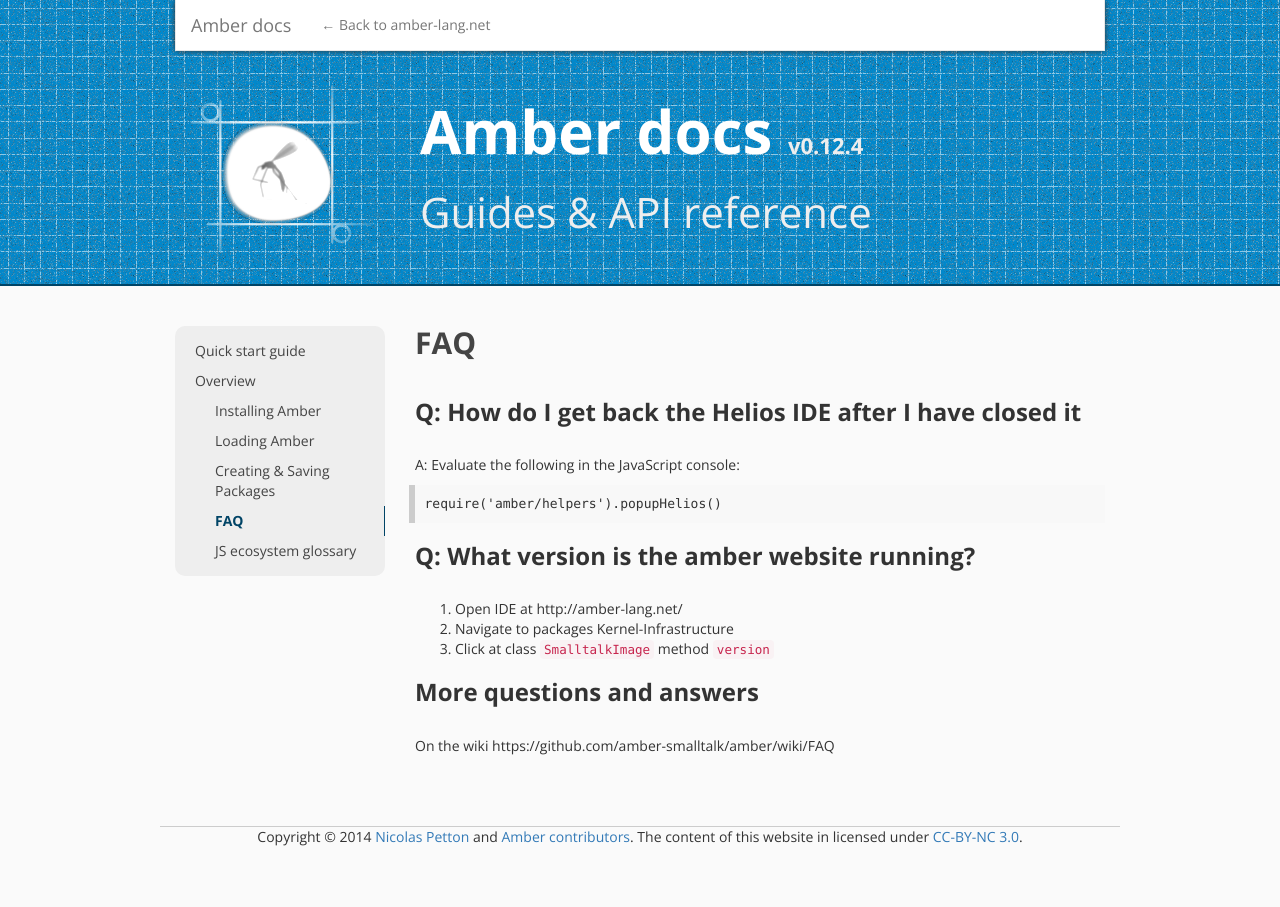
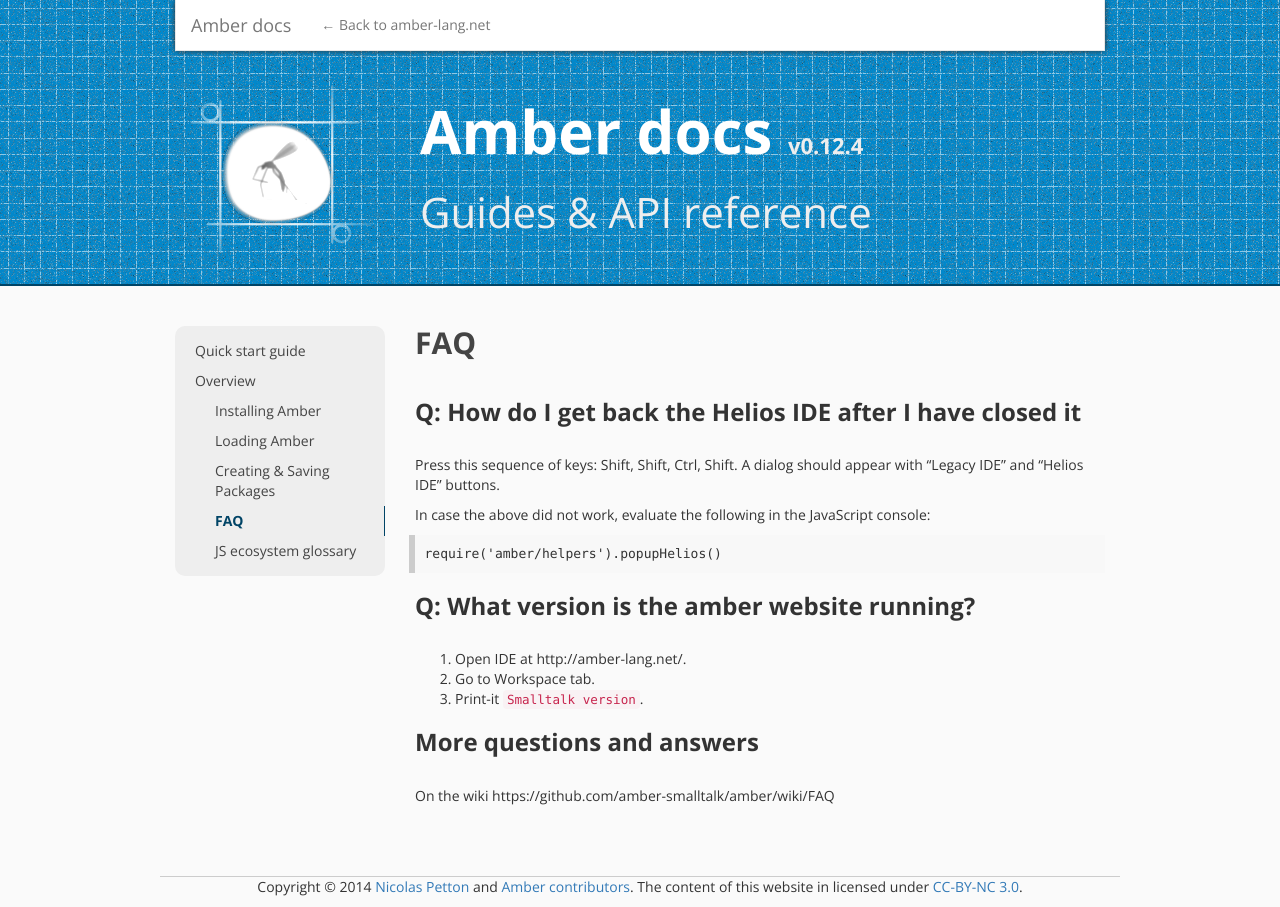
Before and after one commit to amber-smalltalk/amber-documentation, a Jekyll site: the page built from faq.md, in a window 1280 px wide. Built offline with Jekyll 4.4.1, drawn with Linux system fonts in a browser that asks for light colours; nearby versions of some CDN libraries.

Commit message:
FAQ fixes

```diff
--- a/faq.md
+++ b/faq.md
@@ -7,16 +7,19 @@ parent: Overview
 
 ### Q: How do I get back the Helios IDE after I have closed it
 
-A: Evaluate the following in the JavaScript console:
+Press this sequence of keys: Shift, Shift, Ctrl, Shift.
+A dialog should appear with "Legacy IDE" and "Helios IDE" buttons.
+
+In case the above did not work, evaluate the following in the JavaScript console:
 
     require('amber/helpers').popupHelios()
 
 
 ### Q: What version is the amber website running?
 
-1.    Open IDE at http://amber-lang.net/
-2.    Navigate to packages Kernel-Infrastructure
-3.    Click at class ``SmalltalkImage`` method ``version``
+1.    Open IDE at http://amber-lang.net/.
+2.    Go to Workspace tab.
+3.    Print-it ``Smalltalk version``.
 
 ### More questions and answers
 
```
